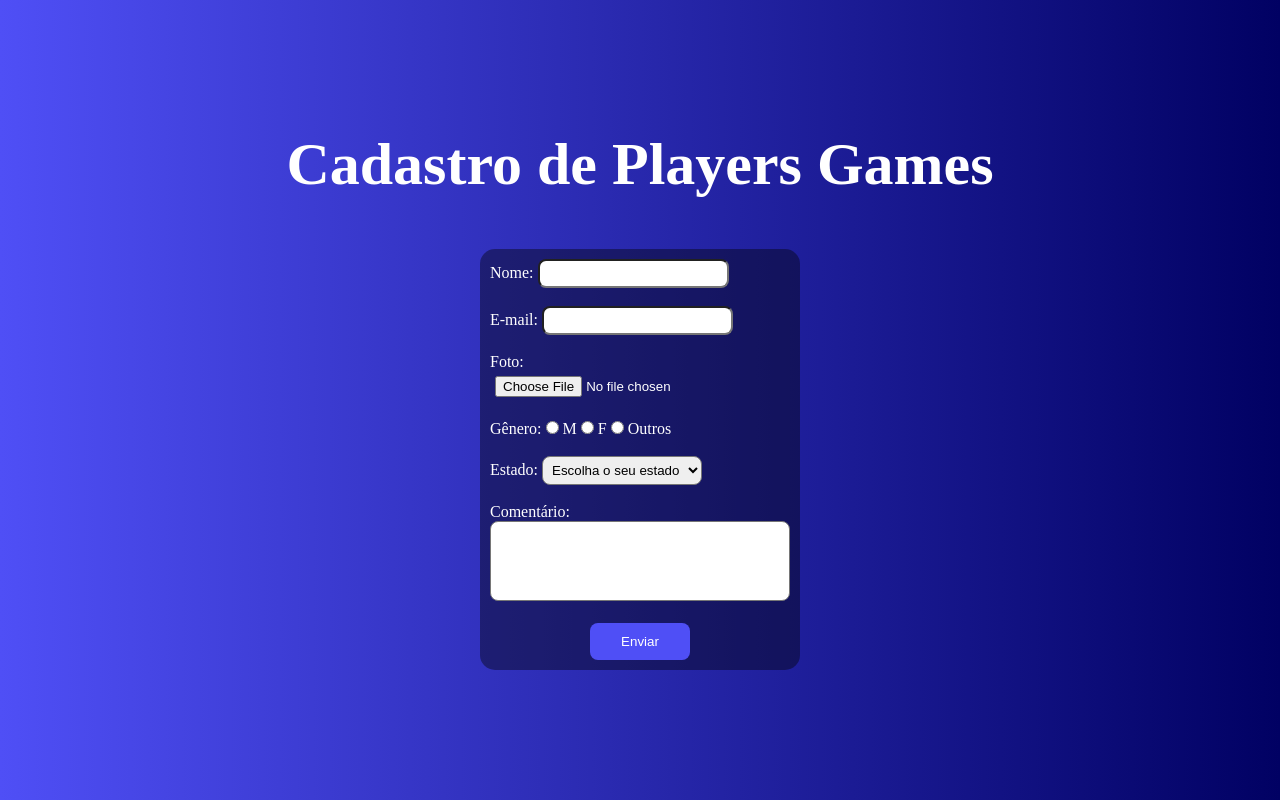
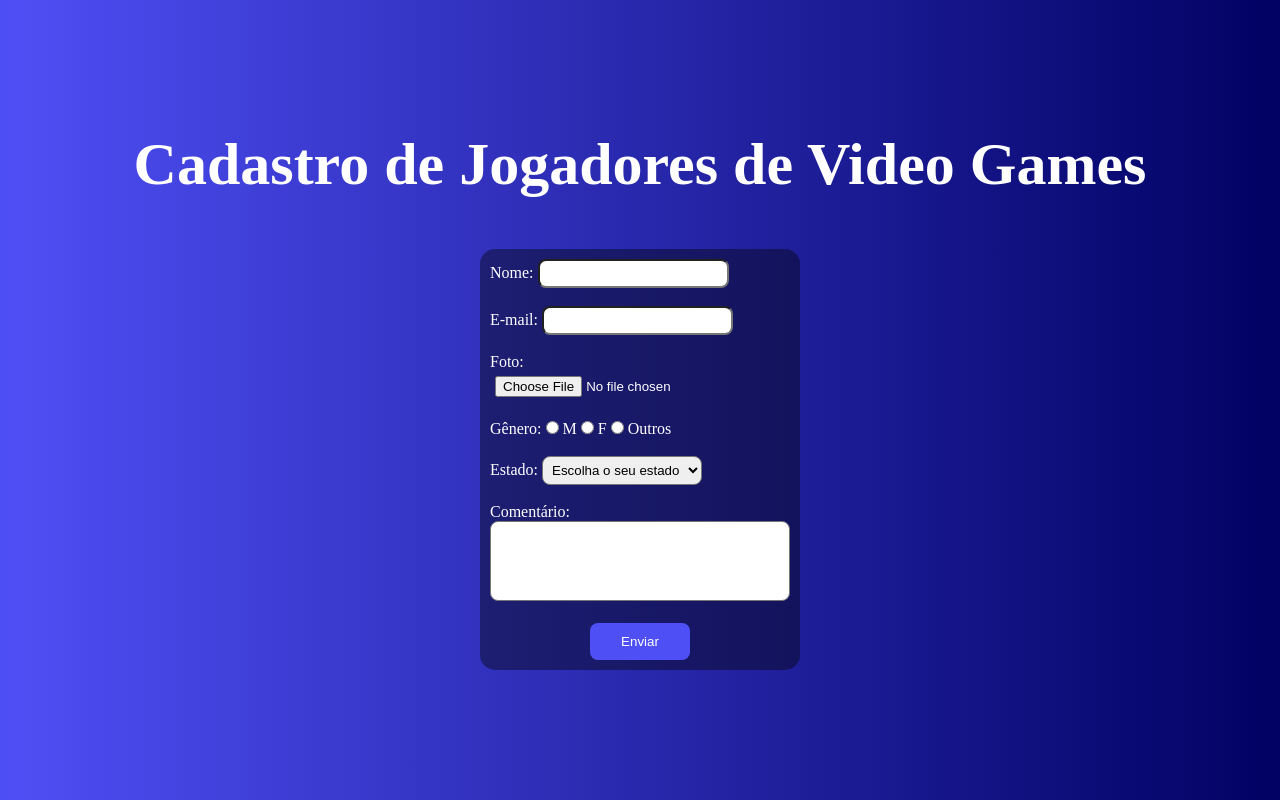
Before and after one commit to luisaWashington/luisaWashington.github.io, a plain HTML site: page index.html in a window 1280 px wide. Drawn offline with Linux system fonts and the light colour scheme; a web font is replaced by a local one.

Commit message:
atualização do h1

```diff
--- a/index.html
+++ b/index.html
@@ -8,7 +8,7 @@
         <title>Formulário</title>
     </head>
     <body>
-        <h1>Cadastro de Players Games</h1>
+        <h1>Cadastro de Jogadores de Video Games</h1>
         <div class="box">
             <form action="https://formsubmit.co/luisaws21@gmail.com" method="POST" enctype="multipart/form-data">
                 <label for="nome">Nome:</label>
```
